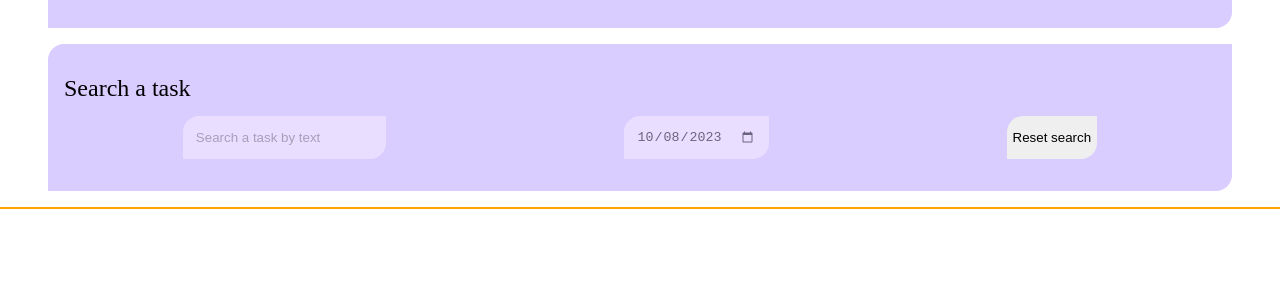
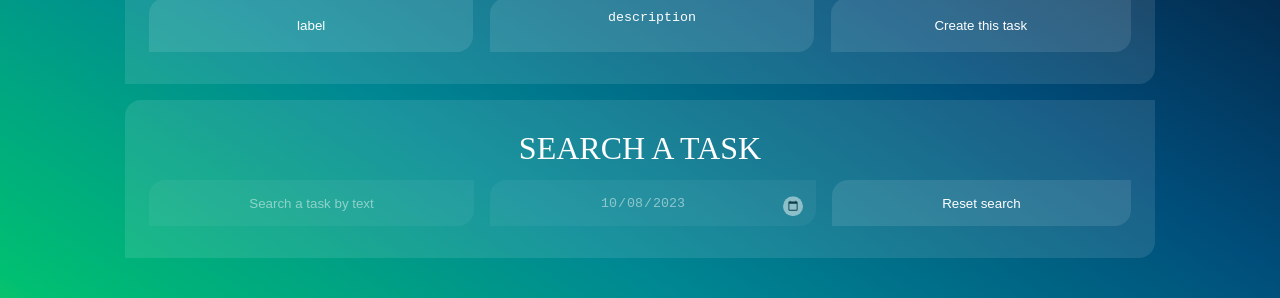
Before and after one commit to joechipjoechip/testTechVanilla, a website built with Vite: page index.html in a window 1280 px wide. Shown: the part 146-444 px from the top of the page. Built offline with nearby package versions, Linux system fonts and the light colour scheme; files whose address does not match are found by name.

Commit message:
reorganise hierarchy

```diff
--- /dev/null
+++ b/files/style/_app.scss
@@ -0,0 +1,24 @@
+#app{
+    background-image: linear-gradient(to left bottom, #051937, #004d7a, #008793, #00bf72, #a8eb12);
+    min-height: 100vh;
+    padding: 1rem;
+    color: white;
+
+    input, textarea, button {
+        color: white;
+        &::placeholder {
+            color: white;
+        }
+
+        &::-webkit-calendar-picker-indicator {
+            color: white;
+            // display: none;
+            background-color: white;
+            border-radius: 50%;
+            padding: 0.25rem;
+            font-size: 0.75rem;
+            top: 2rem;
+            transform: translateY(0.2rem);
+        }
+    }
+}
--- /dev/null
+++ b/files/style/_mixins.scss
@@ -0,0 +1,8 @@
+@mixin border-radius {
+    border-radius: 1rem 0;
+}
+
+@mixin backdrop {
+    backdrop-filter: blu(20px);
+    background-color: rgba(255,255,255,0.1);
+}
--- a/files/todolist/style/_reset.scss
+++ b/files/style/_reset.scss
@@ -25,6 +25,8 @@ footer, header, hgroup, menu, nav, section {
 }
 body {
 	line-height: 1;
+	margin: 0;
+	padding: 0;
 }
 ol, ul {
 	list-style: none;
--- a/files/todolist/style/main.scss
+++ b/files/style/main.scss
@@ -2,4 +2,6 @@
 @import "./_core.scss";
 @import "./_mixins.scss";
 
-@import "./_todolist.scss";
+
+@import "./_app.scss";
+@import "./../todolist/style/todolist";
--- a/files/todolist/js/TaskList.js
+++ b/files/todolist/js/TaskList.js
@@ -23,6 +23,8 @@ export class TaskList {
     // Basics
     init(){
         this.createWrapperElement()
+        this.createTitle()
+        this.appendTitle()
         this.initEvents()
         this.requestFreshList()
     }
@@ -30,6 +32,18 @@ export class TaskList {
     createWrapperElement(){
         this.wrapperElement = document.createElement("div")
         this.wrapperElement.classList.add("slots-wrapper")
+    }
+
+    createTitle(){
+        this.title = document.createElement("h3")
+        Object.assign(this.title, {
+            innerText: "Tasks list",
+            className: "slots-wrapper-title"
+        })
+    }
+
+    appendTitle(){
+        this.wrapperElement.appendChild(this.title)
     }
 
     initEvents(){
@@ -101,11 +115,15 @@ export class TaskList {
 
     // Methods
     setActive(slot){
+        if( !slot.classList.contains(this.CHILD_CLASS) ){return}
+
         slot.classList.contains("inactive") && slot.classList.remove("inactive")
         !slot.classList.contains("active") && slot.classList.add("active")
     }
 
     setInactive(slot){
+        if( !slot.classList.contains(this.CHILD_CLASS) ){return}
+
         !slot.classList.contains("inactive") && slot.classList.add("inactive")
         slot.classList.contains("active") && slot.classList.remove("active")
     }
@@ -155,7 +173,11 @@ export class TaskList {
     }
 
     emptyWrapper(){
-        this.wrapperElement.children.length && Array.from(this.wrapperElement.children).forEach(child => child.parentNode.removeChild(child))
+        this.wrapperElement.children.length && Array.from(this.wrapperElement.children).forEach(child => {
+            if( !child.classList.contains("slots-wrapper-title") ){
+                child.parentNode.removeChild(child)
+            }
+        })
     }
 
     appendList(){
--- a/files/todolist/js/TaskSearcher.js
+++ b/files/todolist/js/TaskSearcher.js
@@ -56,7 +56,7 @@ export class TaskSearcher{
         this.resetButton = document.createElement("button")
         Object.assign(this.resetButton, {
             innerText: "Reset search",
-            className: "task-searcher-button-reset"
+            className: "task-searcher-button-reset task-searcher-child"
         })
 
         Object.keys(this.inputs).forEach(inputKey => this.inputs[inputKey].classList.add("task-searcher-child"))
--- a/files/todolist/js/taskConstructor.js
+++ b/files/todolist/js/taskConstructor.js
@@ -54,14 +54,14 @@ export class TaskConstructor{
             placeholder: "description"
         })
 
-        this.inputs.start_date = document.createElement("input")
-        Object.assign(this.inputs.start_date, {
-            type: "date",
-            placeholder: "date",
-            className: "task-builder-start-date",
-            name: "start_date",
-            value: this.currentDate,
-        })
+        // this.inputs.start_date = document.createElement("input")
+        // Object.assign(this.inputs.start_date, {
+        //     type: "date",
+        //     placeholder: "date",
+        //     className: "task-builder-start-date",
+        //     name: "start_date",
+        //     value: this.currentDate,
+        // })
 
         this.inputs.confirmButton = document.createElement("button")
         Object.assign(this.inputs.confirmButton, {
@@ -126,7 +126,7 @@ export class TaskConstructor{
         taskData.label = encodeURI(taskData.label)
 
         // exception for date format messin' between html format and api format @TODO -> harmonize
-        taskData.start_date += this.arbitraryDateSuffix
+        taskData.start_date = this.currentDate + this.arbitraryDateSuffix
 
         this.actCreateTask(taskData)
     }
--- a/files/todolist/style/_mixins.scss
+++ /dev/null
@@ -1,3 +0,0 @@
-@mixin border-radius {
-    border-radius: 1rem 0;
-}
--- a/files/todolist/style/_todolist.scss
+++ b/files/todolist/style/_todolist.scss
@@ -1,6 +1,13 @@
+*[class$="-title"]{
+    width: 100%;
+    margin-bottom: 1rem;
+    font-size: 2rem !important;
+    text-align: center;
+    text-transform: uppercase;
+}
+
 .slots {
     &-wrapper {
-        border: solid 1px orange;
         display: flex;
         flex-flow: column nowrap;
         align-items: center;
@@ -8,6 +15,7 @@
         width: 100%;
         // height: 90vh;
         margin: 0 auto;
+        padding-top: 2rem;
 
         & * {
             font-size: 1.25rem;
@@ -21,21 +29,22 @@
 
     &-container {
         @include border-radius;
-        width: 90%;
+        width: 80%;
         display: flex;
         flex-flow: row wrap;
         justify-content: space-around;
-        margin: 1rem auto;
+        align-items: stretch;
         box-shadow: 0 0 20px transparent;
 
         transition: all .35s;
 
         &.active {
             margin: 2rem auto;
-            padding: 1.5rem 0;
+            padding: 1.5rem 1rem;
             opacity: 1;
-            box-shadow: 0 0 20px rgb(230, 230, 230);
+            box-shadow: 0 0 20px rgb(0,0,0,0.4);
             transform: scale(1.05);
+            background-color: rgba(255,255,255,0.5);
         }
 
         &.inactive {
@@ -52,20 +61,19 @@
 
     &-child {
         @include border-radius;
+        @include backdrop;
         padding: 0.75rem;
         overflow: hidden;
-        background-color: #faf1ff;
         cursor: default;
-    }
+        text-align: center;
 
-    &-title {
-        width: 100%;
-        font-size: 1.5rem;
-        margin-bottom: 1rem;
+        &[type="date"] {
+            align-items: flex-start;
+        }
     }
 
     &-label {
-        width: 15%;
+        width: 10%;
     }
 
     &-description {
@@ -91,9 +99,11 @@
     }
 
     &-button {
+        &-confirm,
         &-delete,
         &-reset {
             @include border-radius;
+            @include backdrop;
             cursor: pointer;
         }
 
@@ -104,17 +114,30 @@
         }
     }
 
-
 }
 
 .task-builder,
 .task-searcher {
     &-container {
+        @include backdrop;
         padding: 2rem 1rem;
-        background-color: #d9ccff;
+        margin: 0 auto 1rem auto;
     }
     &-child {
         cursor: pointer;
+
+        &:nth-child(1){
+            width: 100%;
+        }
+        &:nth-child(2){
+            width: 30%;
+        }
+        &:nth-child(3){
+            width: 30%;
+        }
+        &:nth-child(4){
+            width: 30%;
+        }
     }
 }
 
@@ -128,7 +151,29 @@
 
         &.active {
             opacity: 1;
-            border: solid 2px green;
+            border: solid 2px white;
+        }
+
+        &:focus {
+            opacity: 1;
+        }
+    }
+
+}
+
+.task-builder {
+    &-container {
+        margin-top: 3rem;
+    }
+}
+
+.slot {
+    &-container {
+        margin: 1rem auto;
+    }
+    &-button {
+        &-delete {
+            width: 10%;
         }
     }
 }
--- a/main.js
+++ b/main.js
@@ -1,4 +1,4 @@
-import "./files/todolist/style/main.scss"
+import "./files/style/main.scss"
 
 import { TaskConstructor } from "./files/todolist/js/TaskConstructor.js"
 import { TaskSearcher } from "./files/todolist/js/TaskSearcher.js"
```
Also changed, not shown: files/style/_core.scss (renamed from files/todolist/style/_core.scss), 1 other file.
